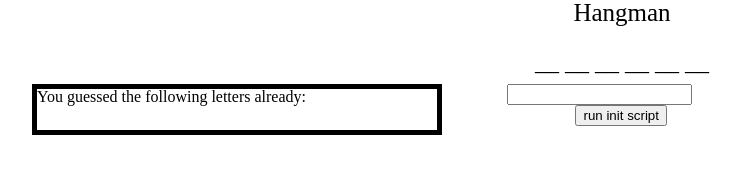
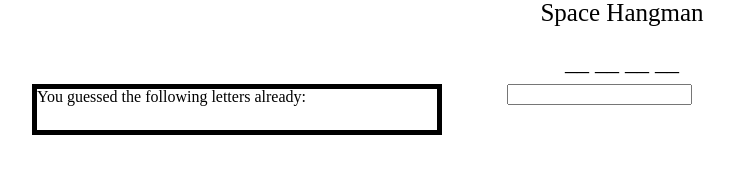
Before and after one commit to nfainer/drew_noah_hangman, a plain HTML site: page index.html in a window 1280 px wide. Shown: the whole page, without its empty margins (18-759 px from the left). Drawn offline with Linux system fonts and the light colour scheme.

Commit message:
good copy

```diff
--- a/css/main.css
+++ b/css/main.css
@@ -70,12 +70,6 @@ svg
 	margin-right: 570px;
 }
 
-#container button
-{
-	float: right;
-	margin-right: 595px;
-}
-
 #wrong
 {
 	position: absolute;
--- a/index.html
+++ b/index.html
@@ -9,10 +9,10 @@
 
 <body>
 	<main id=container>
-		<h1>Hangman</h1>
+		<h1>Space Hangman</h1>
 		<p class="hint-string"></p>
 		<input type="text" class="user-guess">
-		<button>run init script</button>
+
 
 		<svg xmlns="http://www.w3.org/2000/svg" viewBox="0 0 694.64 1193.76">
 		  <defs>
@@ -53,61 +53,61 @@
 		    </style>
 		  </defs>
 		  <title>Spaceman</title>
-		  <g id="spaceHose" class="wrong0">
-		    <path class="cls-1 wrong0" d="M411.18,482s100.23,44.75,95.12-57.27c-4.41-87.85,33.31-92.33,43.88-91.88a30.81,30.81,0,0,0,15.38-3.14c11.8-6,25-22.77,6.54-69.05-28.75-72-41.3-87.65-40.93-113.17.38-26.3,10.48-83,61.66-117.31l12.45,21.46S549,92.76,555.84,154s47.1,114.81,47.1,114.81,16.17,14.27.2,49.4c-8.27,18.19-24.3,31.45-43.4,37.32-7.46,2.29-14.65,6.92-17.09,16.1-5.72,21.58-5.91,34.73-11,78.76S495,535.56,449.14,525s-43.89-20.72-43.89-20.72Z" transform="translate(-38.26 -26.95)"/>
-		    <path class="cls-1 wrong0" d="M559,62.75s5.29,13.64,16.65,17" transform="translate(-38.26 -26.95)"/>
-		    <path class="cls-1 wrong0" d="M536.07,112.52s11.17,16.13,21.23,11.76" transform="translate(-38.26 -26.95)"/>
-		    <path class="cls-1 wrong0" d="M531.17,147.44s11.17,17,24.67,6.55" transform="translate(-38.26 -26.95)"/>
-		    <path class="cls-1 wrong0" d="M544.79,196.15s12.24,12.17,18.77-6.09" transform="translate(-38.26 -26.95)"/>
-		    <path class="cls-1 wrong0" d="M563,238.39s15.92,13.29,20.7-.7" transform="translate(-38.26 -26.95)"/>
-		    <path class="cls-1 wrong0" d="M572.1,260.61S595,279.9,602.94,268.8" transform="translate(-38.26 -26.95)"/>
-		    <path class="cls-1 wrong0" d="M581,293.58A31.25,31.25,0,0,0,609,301" transform="translate(-38.26 -26.95)"/>
-		    <path class="cls-1 wrong0" d="M568.23,328.07s.74,14.71,16.82,13.78" transform="translate(-38.26 -26.95)"/>
-		    <path class="cls-1 wrong0" d="M528.75,339.77s-3.42,25.6,13.9,31.85" transform="translate(-38.26 -26.95)"/>
-		    <path class="cls-1 wrong0" d="M507,389.54s14.39,22.67,29.44,16.75" transform="translate(-38.26 -26.95)"/>
-		    <path class="cls-1 wrong0" d="M506.3,424.68s7.41,16,27.41,7.27" transform="translate(-38.26 -26.95)"/>
-		    <path class="cls-1 wrong0" d="M504.64,452.27s.37,25.25,20.57,24.64" transform="translate(-38.26 -26.95)"/>
-		    <path class="cls-1 wrong0" d="M455.79,491.72s-7.54,21.52,9.2,37.52" transform="translate(-38.26 -26.95)"/>
-		    <path class="cls-1 wrong0" d="M425.9,487.11s-14.2,11.94-7.52,28.34" transform="translate(-38.26 -26.95)"/>
+		  <g id="spaceHose" class="wrong6">
+		    <path class="cls-1 wrong6" d="M411.18,482s100.23,44.75,95.12-57.27c-4.41-87.85,33.31-92.33,43.88-91.88a30.81,30.81,0,0,0,15.38-3.14c11.8-6,25-22.77,6.54-69.05-28.75-72-41.3-87.65-40.93-113.17.38-26.3,10.48-83,61.66-117.31l12.45,21.46S549,92.76,555.84,154s47.1,114.81,47.1,114.81,16.17,14.27.2,49.4c-8.27,18.19-24.3,31.45-43.4,37.32-7.46,2.29-14.65,6.92-17.09,16.1-5.72,21.58-5.91,34.73-11,78.76S495,535.56,449.14,525s-43.89-20.72-43.89-20.72Z" transform="translate(-38.26 -26.95)"/>
+		    <path class="cls-1 wrong6" d="M559,62.75s5.29,13.64,16.65,17" transform="translate(-38.26 -26.95)"/>
+		    <path class="cls-1 wrong6" d="M536.07,112.52s11.17,16.13,21.23,11.76" transform="translate(-38.26 -26.95)"/>
+		    <path class="cls-1 wrong6" d="M531.17,147.44s11.17,17,24.67,6.55" transform="translate(-38.26 -26.95)"/>
+		    <path class="cls-1 wrong6" d="M544.79,196.15s12.24,12.17,18.77-6.09" transform="translate(-38.26 -26.95)"/>
+		    <path class="cls-1 wrong6" d="M563,238.39s15.92,13.29,20.7-.7" transform="translate(-38.26 -26.95)"/>
+		    <path class="cls-1 wrong6" d="M572.1,260.61S595,279.9,602.94,268.8" transform="translate(-38.26 -26.95)"/>
+		    <path class="cls-1 wrong6" d="M581,293.58A31.25,31.25,0,0,0,609,301" transform="translate(-38.26 -26.95)"/>
+		    <path class="cls-1 wrong6" d="M568.23,328.07s.74,14.71,16.82,13.78" transform="translate(-38.26 -26.95)"/>
+		    <path class="cls-1 wrong6" d="M528.75,339.77s-3.42,25.6,13.9,31.85" transform="translate(-38.26 -26.95)"/>
+		    <path class="cls-1 wrong6" d="M507,389.54s14.39,22.67,29.44,16.75" transform="translate(-38.26 -26.95)"/>
+		    <path class="cls-1 wrong6" d="M506.3,424.68s7.41,16,27.41,7.27" transform="translate(-38.26 -26.95)"/>
+		    <path class="cls-1 wrong6" d="M504.64,452.27s.37,25.25,20.57,24.64" transform="translate(-38.26 -26.95)"/>
+		    <path class="cls-1 wrong6" d="M455.79,491.72s-7.54,21.52,9.2,37.52" transform="translate(-38.26 -26.95)"/>
+		    <path class="cls-1 wrong6" d="M425.9,487.11s-14.2,11.94-7.52,28.34" transform="translate(-38.26 -26.95)"/>
 		    <ellipse cx="600.59" cy="40.28" rx="7.18" ry="14.32" transform="translate(1.1 230.93) rotate(-25.03)"/>
 		  </g>
 
-		    <g id="rightArm" class="wrong1">
-		      <path class="cls-2 wrong1" d="M512,620s82.06,59.12,131.22,73.82c0,0,15.08,58,51,52.45S730.9,706,730.9,706s-4.54-22.37-19.69-27.88c0,0,12.85-9.58,11.14-14.69s-24.84.08-24.84.08l-8.8,3.53S572.8,513.8,488.9,524.9" transform="translate(-38.26 -26.95)"/>
-		      <path class="cls-3 wrong1" d="M683,659l7.65,10.35s-22.36,21.57-46.37,28.81l-7.11-8.39S662.82,680,683,659Z" transform="translate(-38.26 -26.95)"/>
+		    <g id="rightArm" class="wrong3">
+		      <path class="cls-2 wrong3" d="M512,620s82.06,59.12,131.22,73.82c0,0,15.08,58,51,52.45S730.9,706,730.9,706s-4.54-22.37-19.69-27.88c0,0,12.85-9.58,11.14-14.69s-24.84.08-24.84.08l-8.8,3.53S572.8,513.8,488.9,524.9" transform="translate(-38.26 -26.95)"/>
+		      <path class="cls-3 wrong3" d="M683,659l7.65,10.35s-22.36,21.57-46.37,28.81l-7.11-8.39S662.82,680,683,659Z" transform="translate(-38.26 -26.95)"/>
 		    </g>
 		    <g id="leftArm" class="wrong2">
 		      <path class="cls-2 wrong2" d="M264.33,567.79S109.57,673.1,85.25,804.83c0,0-32.75-7.52-42.61,9.88s14.13,12.38,14.13,12.38S29.89,870.47,88.4,882c0,0,22.21,3.4,41.43-47.55C129.83,834.47,200,713,264,667" transform="translate(-38.26 -26.95)"/>
 		      <path class="cls-3 wrong2" d="M87.15,794.19S132.9,824.32,138,821l-8.57,12.56s-38.06-17.21-44.18-28.73Z" transform="translate(-38.26 -26.95)"/>
 		    </g>
-		    <g id="rightLeg" class="wrong3">
-		      <path class="cls-2 wrong3" d="M485,1008s9,94,33,161c0,0-4,40,42,45s89-7,100-16,22-26,0-44-52-21-52-21-3-103-38-180" transform="translate(-38.26 -26.95)"/>
-		      <path class="cls-3 wrong3" d="M514,1158s65-17,91-35v10s-49,28-87,33Z" transform="translate(-38.26 -26.95)"/>
+		    <g id="rightLeg" class="wrong5">
+		      <path class="cls-2 wrong5" d="M485,1008s9,94,33,161c0,0-4,40,42,45s89-7,100-16,22-26,0-44-52-21-52-21-3-103-38-180" transform="translate(-38.26 -26.95)"/>
+		      <path class="cls-3 wrong5" d="M514,1158s65-17,91-35v10s-49,28-87,33Z" transform="translate(-38.26 -26.95)"/>
 		    </g>
 		    <g id="leftLeg" class="wrong4">
 		      <path class="cls-2 wrong4" d="M277,1010s-22,95-18,125c0,0-59,17-56,69,0,0,20,31,136,3,0,0,30-23,25-51,0,0,4-92-1-129" transform="translate(-38.26 -26.95)"/>
 		      <path class="cls-3 wrong4" d="M259,1125s86,36,105,31l-3,10s-70-11-102-33Z" transform="translate(-38.26 -26.95)"/>
 		    </g>
 
-				<g id="body" class="wrong5">
-		    <path class="cls-2 wrong5" d="M264,667s-1,265,13,343" transform="translate(-38.26 -26.95)"/>
-		    <path class="cls-2 wrong5" d="M488.9,524.9,264.33,567.79" transform="translate(-38.26 -26.95)"/>
-		    <path class="cls-2 wrong5" d="M570,953s-30-293-58-333" transform="translate(-38.26 -26.95)"/>
-		    <path class="cls-2 wrong5" d="M363,1027s87,29,122-19" transform="translate(-38.26 -26.95)"/>
-		    <path class="cls-1 wrong5" d="M269,923s135,3,294-51l3,29s-112,50-296,53Z" transform="translate(-38.26 -26.95)"/>
-		    <path class="cls-4 wrong5" d="M384,904s23-13,46-8c0,0,20,10,11,44,0,0-24,16-49,8C392,948,373,931,384,904Z" transform="translate(-38.26 -26.95)"/>
-		    <path class="cls-1 wrong5" d="M469,546s33,26,40,72l14,5s-11-58-42-84Z" transform="translate(-38.26 -26.95)"/>
-		    <path class="cls-1 wrong5" d="M251,673l11-5s-3-64,11-93l-11-7S246,604,251,673Z" transform="translate(-38.26 -26.95)"/>
-		    <rect class="cls-2wrong5" x="307" y="670" width="182" height="96" rx="12" ry="12" transform="translate(-107.07 15.76) rotate(-5.65)"/>
-		    <circle class="cls-3 wrong5" cx="300.74" cy="673.05" r="11"/>
-		    <circle class="cls-4 wrong5" cx="307.74" cy="713.05" r="11"/>
-		    <rect class="cls-5 wrong5" x="375" y="719" width="95" height="20" rx="10" ry="10" transform="translate(-103.07 14.68) rotate(-5.24)"/>
-		    <rect class="cls-5 wrong5" x="370" y="679" width="95" height="20" rx="10" ry="10" transform="translate(-99.44 14.05) rotate(-5.24)"/>
+				<g id="body" class="wrong1">
+		    <path class="cls-2 wrong1" d="M264,667s-1,265,13,343" transform="translate(-38.26 -26.95)"/>
+		    <path class="cls-2 wrong1" d="M488.9,524.9,264.33,567.79" transform="translate(-38.26 -26.95)"/>
+		    <path class="cls-2 wrong1" d="M570,953s-30-293-58-333" transform="translate(-38.26 -26.95)"/>
+		    <path class="cls-2 wrong1" d="M363,1027s87,29,122-19" transform="translate(-38.26 -26.95)"/>
+		    <path class="cls-1 wrong1" d="M269,923s135,3,294-51l3,29s-112,50-296,53Z" transform="translate(-38.26 -26.95)"/>
+		    <path class="cls-4 wrong1" d="M384,904s23-13,46-8c0,0,20,10,11,44,0,0-24,16-49,8C392,948,373,931,384,904Z" transform="translate(-38.26 -26.95)"/>
+		    <path class="cls-1 wrong1" d="M469,546s33,26,40,72l14,5s-11-58-42-84Z" transform="translate(-38.26 -26.95)"/>
+		    <path class="cls-1 wrong1" d="M251,673l11-5s-3-64,11-93l-11-7S246,604,251,673Z" transform="translate(-38.26 -26.95)"/>
+		    <rect class="cls-2 wrong1" x="307" y="670" width="182" height="96" rx="12" ry="12" transform="translate(-107.07 15.76) rotate(-5.65)"/>
+		    <circle class="cls-3 wrong1" cx="300.74" cy="673.05" r="11"/>
+		    <circle class="cls-4 wrong1" cx="307.74" cy="713.05" r="11"/>
+		    <rect class="cls-5 wrong1" x="375" y="719" width="95" height="20" rx="10" ry="10" transform="translate(-103.07 14.68) rotate(-5.24)"/>
+		    <rect class="cls-5 wrong1" x="370" y="679" width="95" height="20" rx="10" ry="10" transform="translate(-99.44 14.05) rotate(-5.24)"/>
 		  </g>
-		  <g id="head" class="wrong6">
-		    <ellipse class="cls-2 wrong6" cx="353.53" cy="438.71" rx="179.57" ry="142.69" transform="translate(-99.79 30.74) rotate(-8.59)"/>
-		    <ellipse id="glass" class="cls-6 wrong6" cx="358.65" cy="474.3" rx="141.75" ry="89.52" transform="translate(-105.05 31.9) rotate(-8.59)"/>
-		    <ellipse id="glass-2" data-name="glass" class="cls-7 wrong6" cx="329.64" cy="464.65" rx="112.98" ry="71.39" transform="translate(-170.39 104.03) rotate(-18.79)"/>
+		  <g id="head" class="wrong0">
+		    <ellipse class="cls-2 wrong0" cx="353.53" cy="438.71" rx="179.57" ry="142.69" transform="translate(-99.79 30.74) rotate(-8.59)"/>
+		    <ellipse id="glass" class="cls-6 wrong0" cx="358.65" cy="474.3" rx="141.75" ry="89.52" transform="translate(-105.05 31.9) rotate(-8.59)"/>
+		    <ellipse id="glass-2" data-name="glass" class="cls-7 wrong0" cx="329.64" cy="464.65" rx="112.98" ry="71.39" transform="translate(-170.39 104.03) rotate(-18.79)"/>
 		  </g>
 		</svg>
 
--- a/js/main.js
+++ b/js/main.js
@@ -2,7 +2,7 @@
   console.log('hangman script fired!');
 
   // create an array to hold the words to be guessed (MOZILLA DEV NET --> arrays)
-  const words = ["blue", "orange", "yellow", "megenta", "violet"];
+  const words = ["pluto", "jupiter", "mars", "venus", "mercury"];
 
   // set up a variable stack
   let currentWord = null,
@@ -22,13 +22,13 @@
     gamePieces.forEach(piece => piece.classList.remove('show-piece'));
     wrongGuesses = 0;
     guessBox.value = "";// set the input text to nothing
-
-    wrongLetterList.value = "";
+    wrongLetterList.textContent = "";
+    wrongLetterArray = [];
+    init();
   }
 
   function showResetScreen(message){
     //user has lost, reset stuff and start over
-    console.log('you lose, loser!');
     resetScreen.classList.add('show-piece');
 
     resetScreen.querySelector('h3').textContent = message;
@@ -58,7 +58,8 @@
       if (wrongGuesses >= 6) {
 
         showResetScreen("Game Over! You Ran out of Guesses!");
-        wrongLetterList = 0;
+        correctGuesses = 0;
+      //  wrongLetterList = 0;
 
 
 
@@ -86,7 +87,8 @@ matchAgainst.forEach((letter, index) => {
   wordHint.textContent = hintString.join(" ");
 
   if (correctGuesses === currentWord.length) {
-    showResetScreen();
+    showResetScreen("You Win!");
+    correctGuesses = 0;
   }
 
   }
```
Also changed, not shown: 2 other files.
